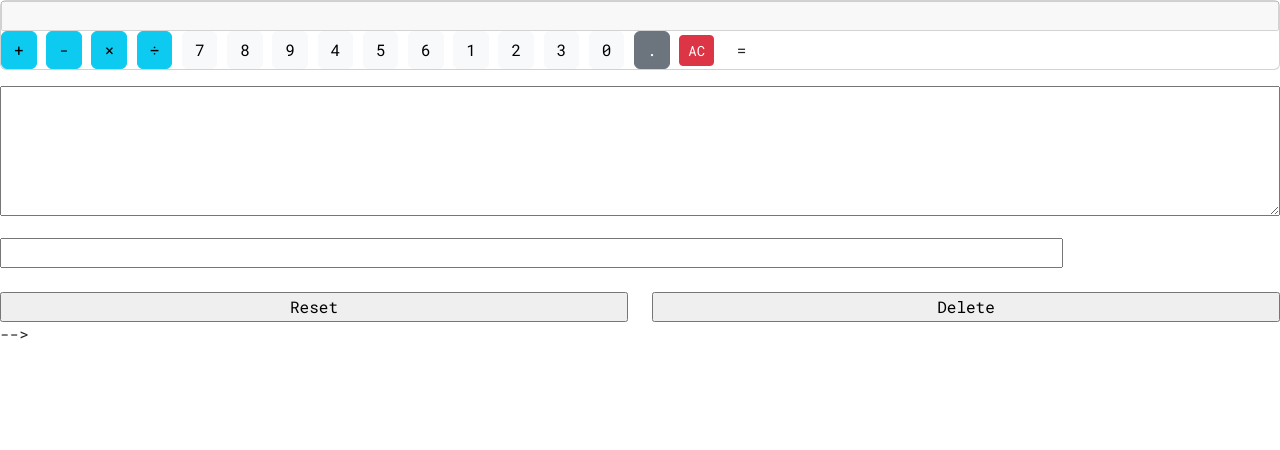
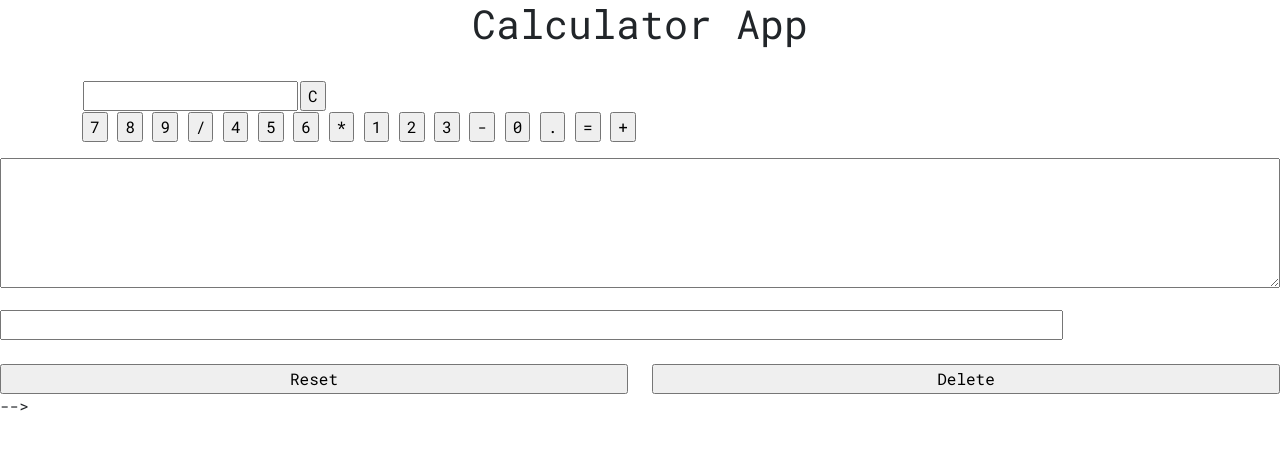
Before and after one commit to Wraytheon/bootstrap-Calc, a plain HTML site: page index.html in a window 1280 px wide. Drawn offline with nearby package versions, Linux system fonts and the light colour scheme.

Commit message:
added html from web, will change later

```diff
--- a/index.html
+++ b/index.html
@@ -13,40 +13,64 @@
     <link rel="stylesheet" href="assets/css/custom.css">
   </head>
   <body>
-    <div class="calculator card">
+ <h1 style="text-align:center">Calculator App</h1>
 
-    <input type="text" class="calculator-screen z-depth-1" value="" disabled />
+    <div class="container">
 
-    <div class="calculator-keys">
+    <br>
 
-      <button type="button" class="operator btn btn-info" value="+">+</button>
-      <button type="button" class="operator btn btn-info" value="-">-</button>
-      <button type="button" class="operator btn btn-info" value="*">&times;</button>
-      <button type="button" class="operator btn btn-info" value="/">&divide;</button>
+    <table>
 
-      <button type="button" value="7" class="btn btn-light waves-effect">7</button>
-      <button type="button" value="8" class="btn btn-light waves-effect">8</button>
-      <button type="button" value="9" class="btn btn-light waves-effect">9</button>
+        <tr>
 
+            <td colspan="3"><input type='text' id='result' class ='screen' style="text-align: right;"></td>
 
-      <button type="button" value="4" class="btn btn-light waves-effect">4</button>
-      <button type="button" value="5" class="btn btn-light waves-effect">5</button>
-      <button type="button" value="6" class="btn btn-light waves-effect">6</button>
+            <td>
 
+                <input type='button' value = 'C' onclick="clearScreen()" class="clear"/>
 
-      <button type="button" value="1" class="btn btn-light waves-effect">1</button>
-      <button type="button" value="2" class="btn btn-light waves-effect">2</button>
-      <button type="button" value="3" class="btn btn-light waves-effect">3</button>
+            </td>
 
+        </tr>
 
-      <button type="button" value="0" class="btn btn-light waves-effect">0</button>
-      <button type="button" class="decimal function btn btn-secondary" value=".">.</button>
-      <button type="button" class="all-clear function btn btn-danger btn-sm" value="all-clear">AC</button>
+    </table>
 
-      <button type="button" class="equal-sign operator btn btn-default" value="=">=</button>
+    <div class="keys">
 
-    </div>
-  </div>
+    <input type="button" value="7" class="button" onClick="display('7')"></input>
+
+    <input type="button" value="8" class="button " onClick="display('8')"></input>
+
+    <input type="button" value="9" class="button" onClick="display('9')"></input>
+
+    <input type="button" value="/" class="operator" onClick="display('/')"></input>
+
+    <input type="button" value="4" class="button" onClick="display('4')"></input>
+
+    <input type="button" value="5" class="button" onClick="display('5')"></input>
+
+    <input type="button" value="6" class="button" onClick="display('6')"></input>
+
+    <input type="button" value="*" class="operator" onClick="display('*')"></input>
+
+    <input type="button" value="1" class="button" onClick="display('1')"></input>
+
+    <input type="button" value="2" class="button" onClick="display('2')"></input>
+
+    <input type="button" value="3" class="button" onClick="display('3')"></input>
+
+    <input type="button" value="-" class="operator" onClick="display('-')"></input>
+
+    <input type="button" value="0" class="button" onClick="display('0')"></input>
+
+    <input type="button" value="." class="button" onClick="display('.')"></input>
+
+    <input type="button" value= "=" class="button equal-sign" onClick="solve()"></input>
+
+    <input type="button" value="+" class="operator" onClick="display('+')"></input>
+
+</div>
+
 </div>
     <!--*Entire page-->
     <!-- <div id="app" class="container">
```
